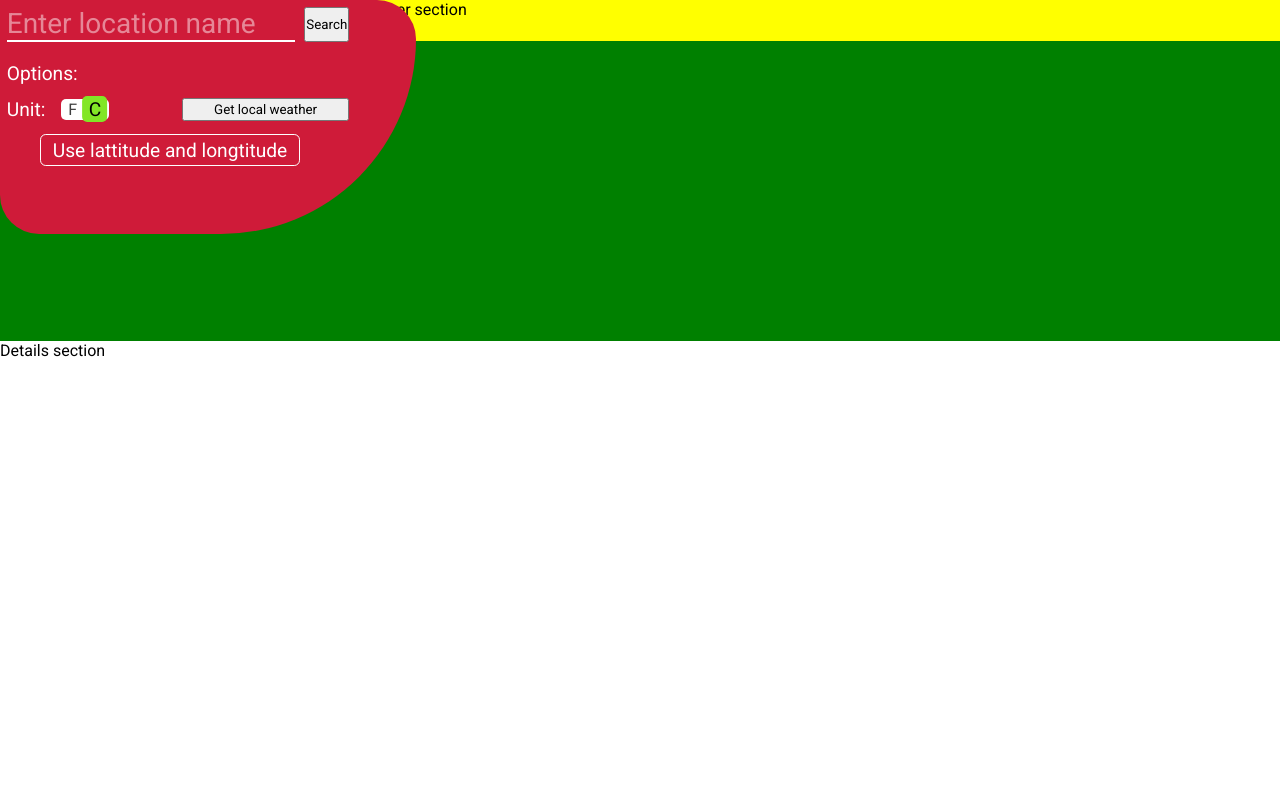
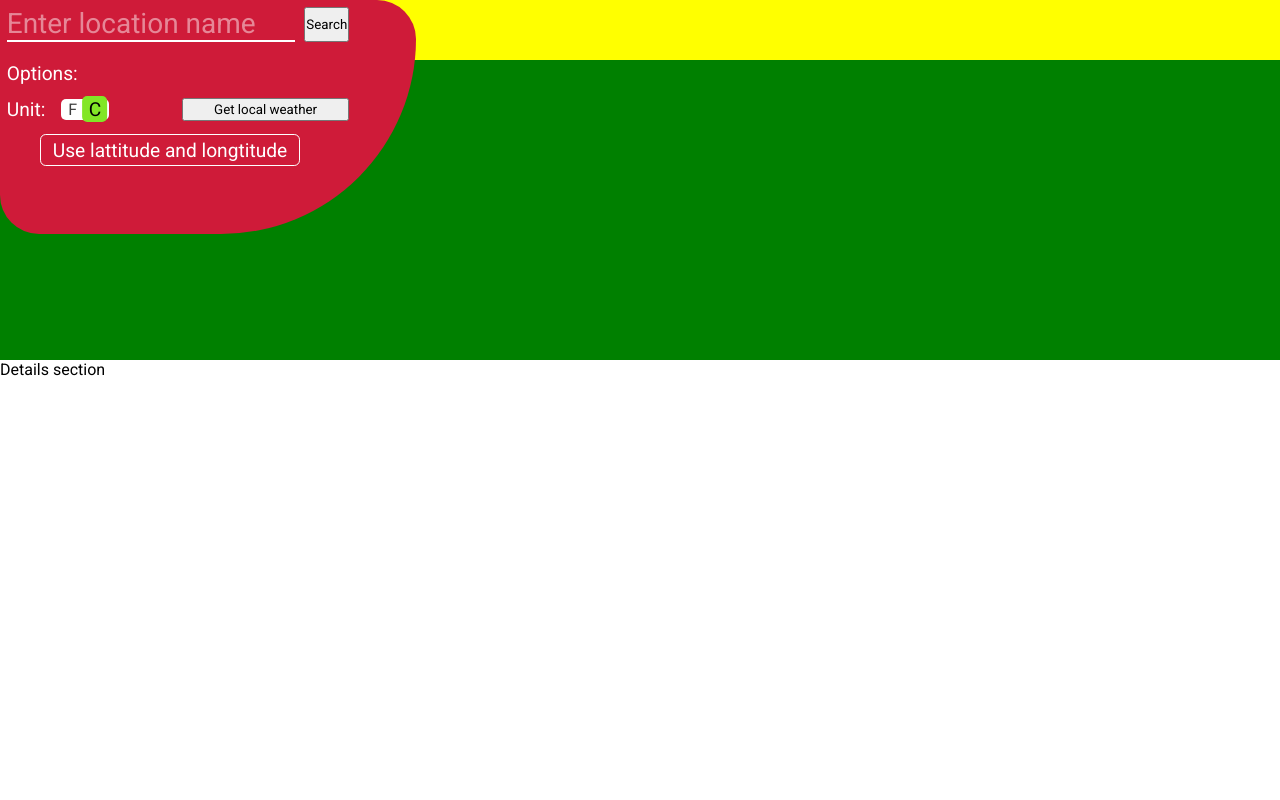
Before and after one commit to Necryl/TOP-Weather-App, a website built with webpack: page src/index.html in a window 1280 px wide. Shown: the top 800 px of the page. Built offline with nearby package versions, Linux system fonts and the light colour scheme; no server answers.

Commit message:
move input section into current weather section

```diff
--- a/src/index.html
+++ b/src/index.html
@@ -14,6 +14,7 @@
     <link rel="icon" href="<%=require('./assets/images/favicon.svg')%>" />
   </head>
   <body>
+    <div id="current">
       <div id="input">
         <div id="input-wrapper">
           <div class="search-wrapper">
@@ -43,7 +44,8 @@
           </div>
         </div>
       </div>
-    <div id="current">Current Weather section</div>
+      <span>Current Weather section</span>
+    </div>
     <div id="forecast">Forecast section</div>
     <div id="details">
       Details section
--- a/src/styles/current.css
+++ b/src/styles/current.css
@@ -1,4 +1,3 @@
 #current {
-  grid-area: C;
   background-color: yellow;
 }
--- a/src/styles/details.css
+++ b/src/styles/details.css
@@ -1,5 +1,4 @@
 #details {
-  grid-area: D;
   background-color: white;
 
   height: 600px;
--- a/src/styles/forecast.css
+++ b/src/styles/forecast.css
@@ -1,5 +1,4 @@
 #forecast {
-  grid-area: F;
   background-color: green;
 
   height: 300px;
--- a/src/styles/input.css
+++ b/src/styles/input.css
@@ -1,6 +1,4 @@
 #input {
-  grid-area: I;
-
   position: relative;
 }
 
--- a/src/styles/main.css
+++ b/src/styles/main.css
@@ -13,9 +13,6 @@ body {
   background-color: rgb(70, 169, 199);
 
   display: grid;
-  grid-template-columns: auto 1fr;
-  grid-template-areas:
-    "I C"
-    "F F"
-    "D D";
+  grid-template-columns: auto;
+  grid-template-rows: auto auto auto;
 }
```
Lines whose indentation alone changed are shown as unchanged.
